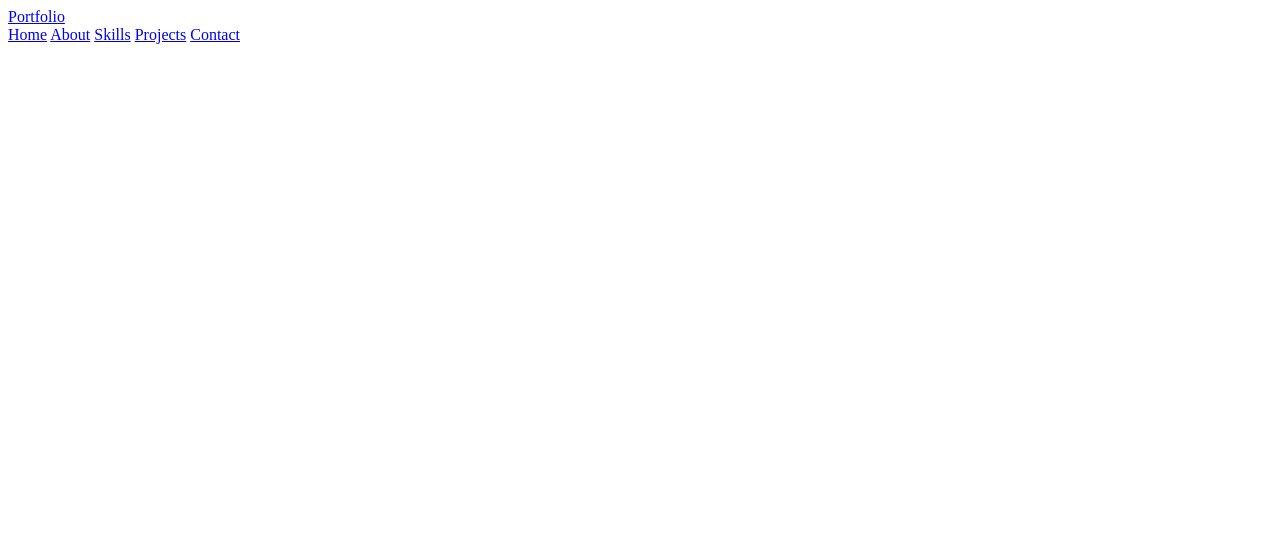
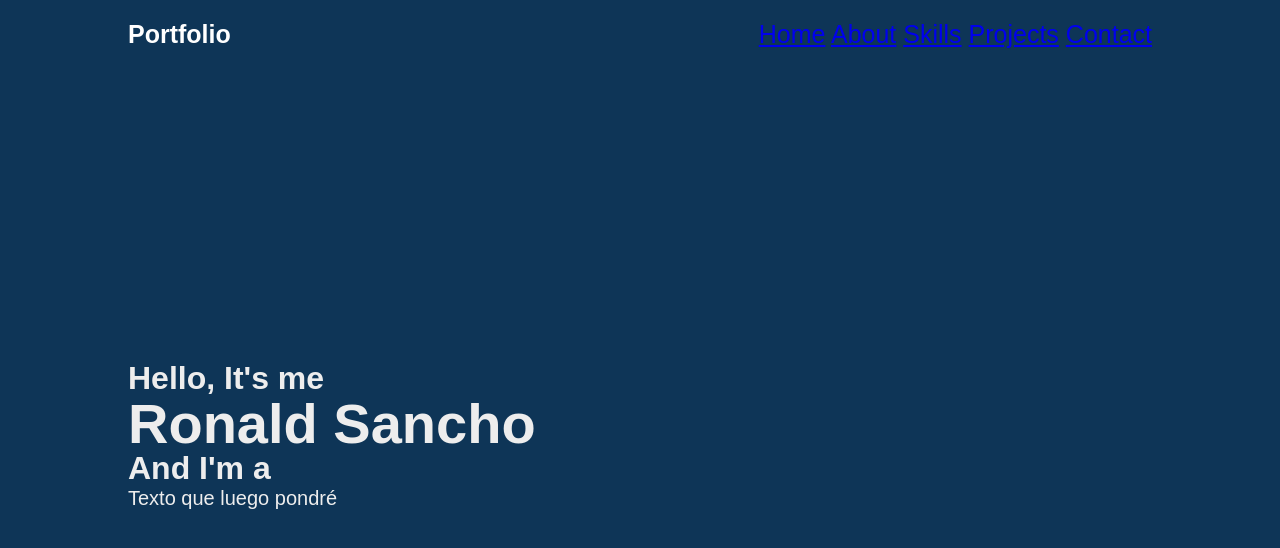
Before and after one commit to RonaldSancho/Portfolio_Ronald, a plain HTML site: page index.html in a window 1280 px wide. Drawn offline with Linux system fonts and the light colour scheme.

Commit message:
Add some code in HTML page and styles

```diff
--- a/index.html
+++ b/index.html
@@ -19,5 +19,20 @@
         </nav>
     </header>
 
+    <section class="home">
+        <div class="home-content">
+            <h3>Hello, It's me</h3>
+            <h1>Ronald Sancho</h1>
+            <h3>And I'm a</h3>
+            <p>Texto que luego pondré</p>
+            <div class="home-social">
+                <a href="#"></a>
+                <a href="#"></a>
+                <a href="#"></a>
+                <a href="#"></a>
+            </div>
+        </div>
+    </section>
+
 </body>
 </html>
--- a/styles.css
+++ b/styles.css
@@ -0,0 +1,74 @@
+* {
+    margin: 0;
+    padding: 0;
+    box-sizing: border-box;
+    font-family: 'poppins', sans-serif;
+}
+
+body{
+    color: #ededed;
+}
+
+.header{
+    position: fixed;
+    top: 0;
+    left: 0;
+    width: 100%;
+    padding: 20px 10%;
+    background: transparent;
+    display: flex;
+    justify-content: space-between;
+    align-items: center;
+    z-index: 100;
+    /* Se puede poner el tamaño y color aca */
+}
+
+.logo{
+    position: relative;
+    font-size: 25px;
+    color: #fff;
+    text-decoration: none;
+    font-weight: 600;
+}
+
+.navbar{
+    display: inline-block;
+    font-size: 25px;
+    color: #fff;
+    text-decoration: none;
+    font-weight: 500;
+    margin-left: 35px;
+    transition: .3s;
+}
+.navbar a:hover{
+    color: #3ba0ff;
+}
+
+.home{
+    position: relative;
+    width: 100%;
+    justify-content: space-between;
+    height: 100vh;
+    background-color: #0e3557;
+    background-size: cover;
+    background-position: center;
+    display: flex;
+    align-items: center;
+    padding: 70px 10% 0;
+}
+.home-content{
+    max-width: 600px;
+}
+.home-content h3{
+    font-size: 32px;
+    font-weight: 700;
+}
+.home-content h1{
+    font-size: 56px;
+    font-weight: 700;
+    margin: -6px 0;
+}
+.home-content p{
+    font-size: 20px;
+
+}
```
